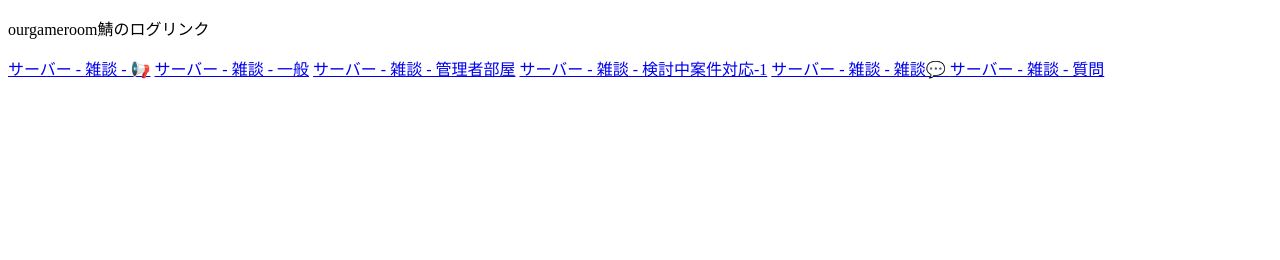
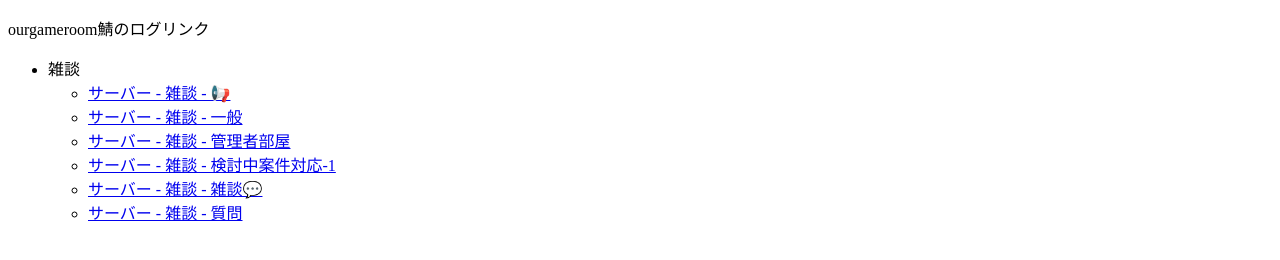
Before and after one commit to tarakobot-family/our_game_server_logs, a plain HTML site: page index.html in a window 1280 px wide. Drawn offline with Linux system fonts and the light colour scheme.

Commit message:
Update index.html

```diff
--- a/index.html
+++ b/index.html
@@ -1,16 +1,24 @@
 <!DOCTYPE html>
 <html lang="ja">
+
 <head>
     <meta charset="UTF-8">
     <title>our鯖ログリンク</title>
 </head>
+
 <body>
     <p>ourgameroom鯖のログリンク</p>
-    <a href="osirase.html">サーバー - 雑談 - 📢</a>
-    <a href="ippan.html">サーバー - 雑談 - 一般</a>
-    <a href="kanrishabeya.html">サーバー - 雑談 - 管理者部屋</a>
-    <a href="kentoutyuutaiou.html">サーバー - 雑談 - 検討中案件対応-1</a>
-    <a href="zatudan.html">サーバー - 雑談 - 雑談💬 </a>
-    <a href="situmonn.html">サーバー - 雑談 - 質問 </a>
+    <ul>
+        <li>雑談</li>
+            <ul>
+                <li><a href="osirase.html">サーバー - 雑談 - 📢</a></li>
+                <li><a href="ippan.html">サーバー - 雑談 - 一般</a></li>
+                <li><a href="kanrishabeya.html">サーバー - 雑談 - 管理者部屋</a></li>
+                <li><a href="kentoutyuutaiou.html">サーバー - 雑談 - 検討中案件対応-1</a></li>
+                <li><a href="zatudan.html">サーバー - 雑談 - 雑談💬 </a></li>
+                <li><a href="situmonn.html">サーバー - 雑談 - 質問 </a></li>
+            </ul>
+
+    </ul>
 </body>
 </html>
```
